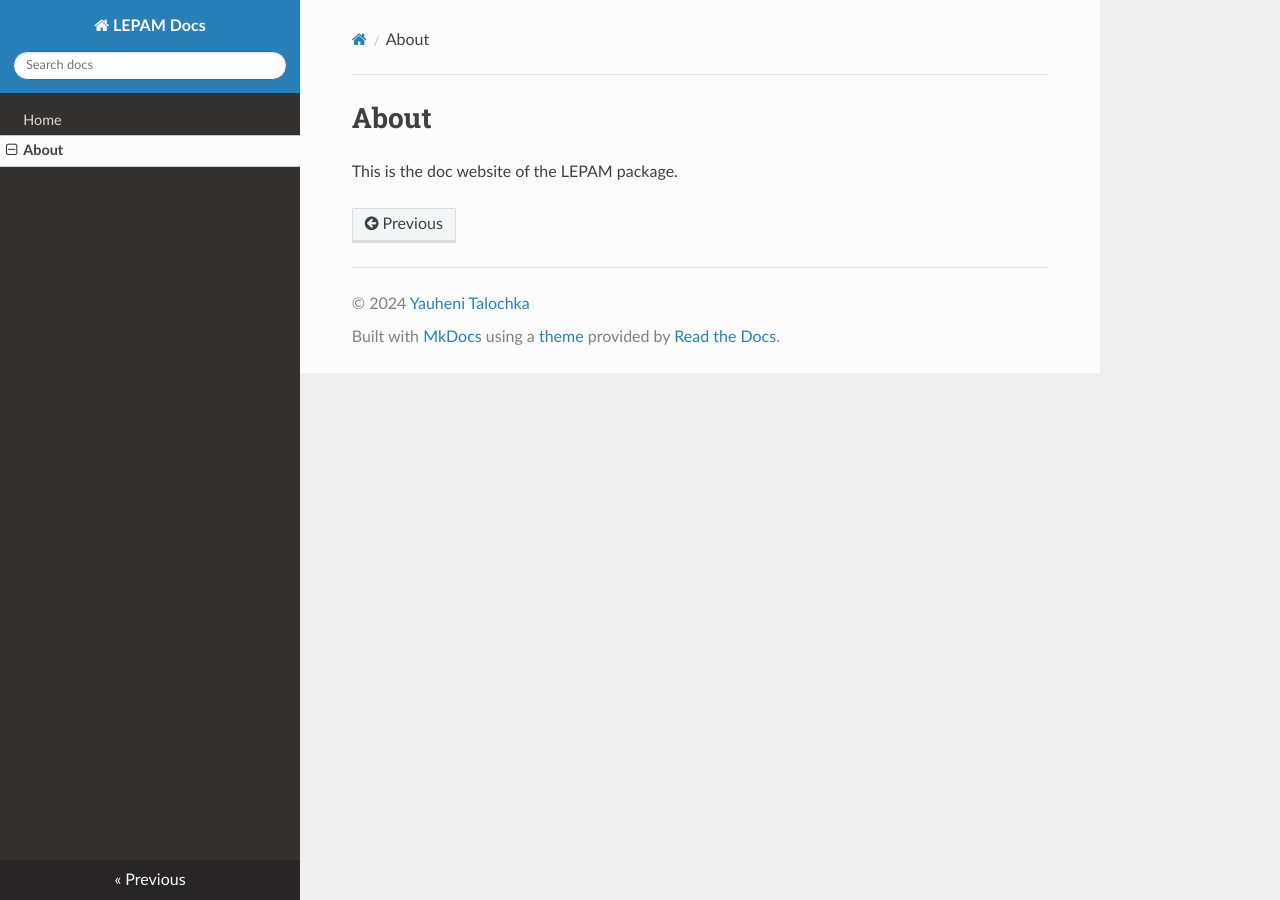
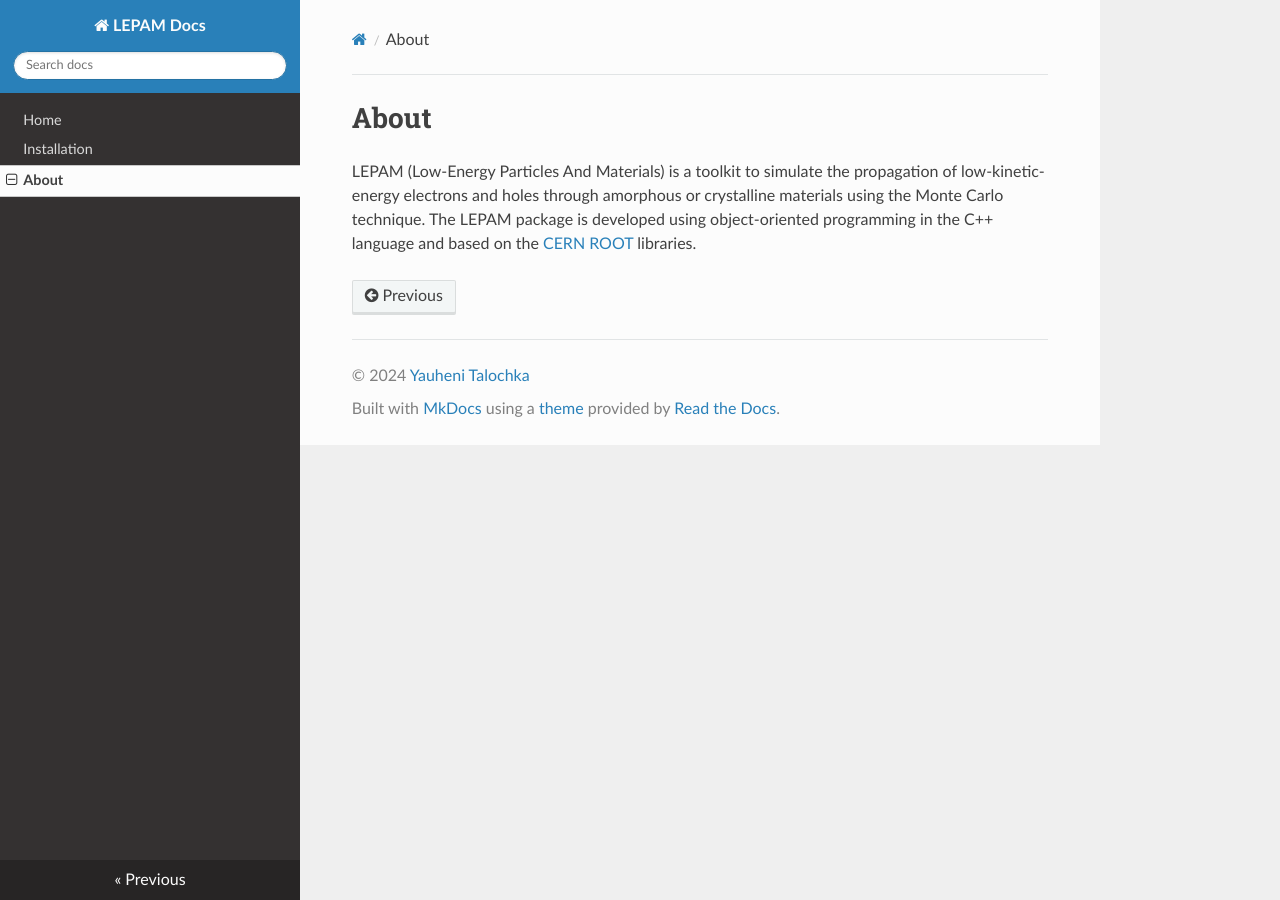
Before and after one commit to YauheniTalochkaN/LEPAM_Docs, an MkDocs documentation site: the page built from docs/about.md, in a window 1280 px wide. Built offline with MkDocs 1.6.1, drawn with Linux system fonts in a browser that asks for light colours; nearby versions of some CDN libraries.

Commit message:
some corrections

```diff
--- a/docs/about.md
+++ b/docs/about.md
@@ -1,2 +1,2 @@
 # About
-This is the doc website of the LEPAM package.
+LEPAM (Low-Energy Particles And Materials) is a toolkit to simulate the propagation of low-kinetic-energy electrons and holes through amorphous or crystalline materials using the Monte Carlo technique. The LEPAM package is developed using object-oriented programming in the C++ language and based on the <a href="https://root.cern"  target="_blank" rel="noopener">CERN ROOT</a> libraries.
--- a/mkdocs.yml
+++ b/mkdocs.yml
@@ -2,33 +2,10 @@ site_name: LEPAM Docs
 site_url: https://yauhenitalochkan.github.io/LEPAM_Docs/
 nav:
   - Home: index.md
+  - Installation: install.md
   - About: about.md
 theme:
   name: readthedocs
-  features:
-    - navigation.tabs
-    - navigation.sections
-    - toc.integrate
-    - navigation.top
-    - search.suggest
-    - search.highlight
-    - content.tabs.link
-    - content.code.annotation
-    - content.code.copy
-  language: en
-  palette:
-    - scheme: default
-      toggle:
-        icon: material/toggle-switch-off-outline
-        name: Switch to dark mode
-      primary: indigo
-      accent: deep purple
-    - scheme: slate
-      toggle:
-        icon: material/toggle-switch
-        name: Switch to light mode
-      primary: indigo
-      accent: deep purple
 
 copyright: |
   &copy; 2024 <a href="https://github.com/YauheniTalochkaN"  target="_blank" rel="noopener">Yauheni Talochka</a>
```
Also changed, not shown: docs/install.md (added, +2 -0 lines).
